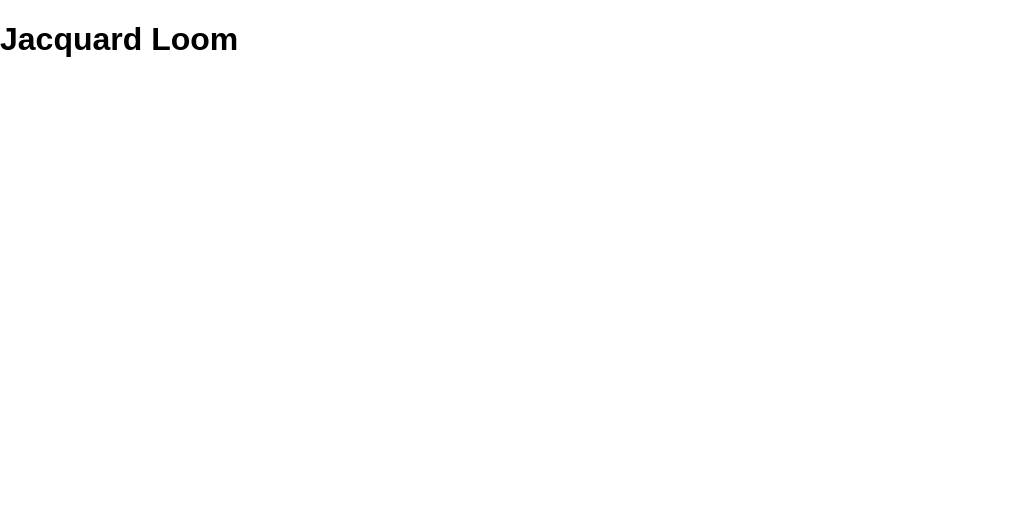
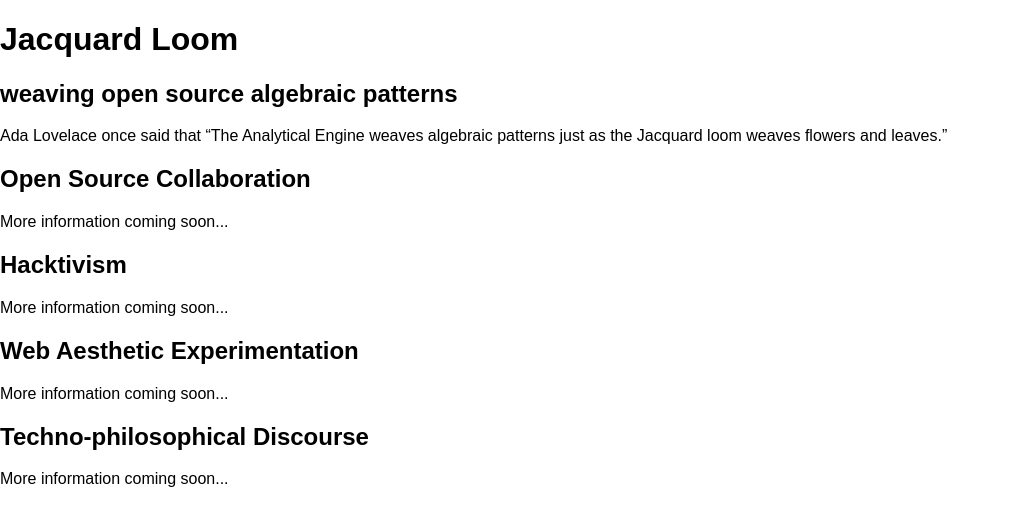
Before and after one commit to Jacquard-Loom/jacquard-loom.github.io, a plain HTML site: page index.html in a window 1280 px wide. Shown: the whole page, without its empty margins (0-1010 px from the left). Drawn offline with Linux system fonts and the light colour scheme.

Commit message:
add intro content

```diff
--- a/index.html
+++ b/index.html
@@ -7,10 +7,43 @@
   <title>Jacquard Loom!</title>
   <link rel="stylesheet" href="css/normalize.min.css">
   <link rel="stylesheet" href="css/main.min.css">
+  <link href="https://fonts.googleapis.com/css?family=Inconsolata|Merriweather" rel="stylesheet">
 </head>
 <body>
   <header>
-    <h1>Jacquard Loom</h1>
+    <h1 class="title">Jacquard Loom</h1>
+    <h2 class="tagline">weaving open source algebraic patterns</h2>
   </header>
+  <main>
+    <section class="intro">
+      <p>
+        Ada Lovelace once said that 	&#8220;The Analytical Engine weaves algebraic patterns just as the Jacquard loom weaves flowers and leaves.&#8221;
+      </p>
+    </section>
+    <section class="open-source">
+      <h2>Open Source Collaboration</h2>
+      <p>
+        More information coming soon...
+      </p>
+    </section>
+    <section class="hacktivism">
+      <h2>Hacktivism</h2>
+      <p>
+        More information coming soon...
+      </p>
+    </section>
+    <section class="aesthetic">
+      <h2>Web Aesthetic Experimentation</h2>
+      <p>
+        More information coming soon...
+      </p>
+    </section>
+    <section class="techno">
+      <h2>Techno-philosophical Discourse</h2>
+      <p>
+        More information coming soon...
+      </p>
+    </section>
+  <main>
 </body>
 </html>
```
